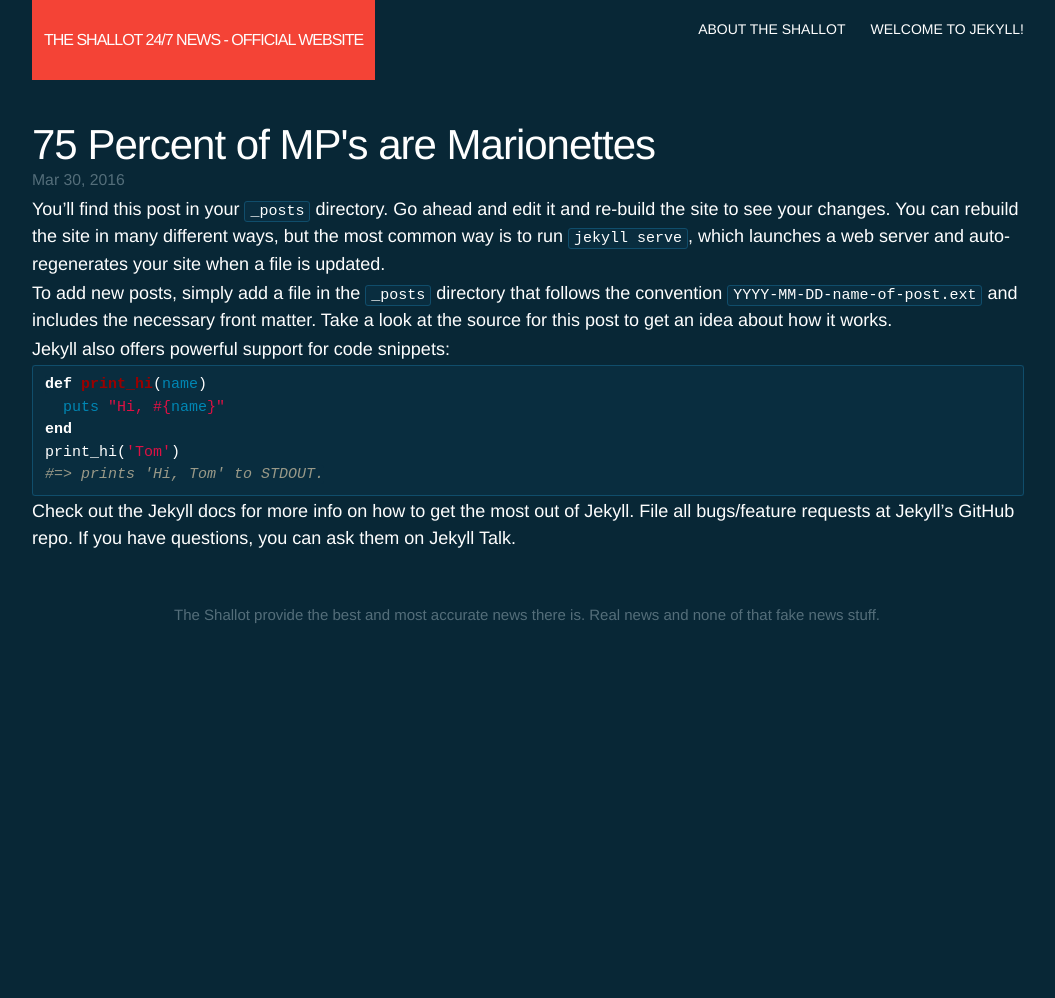
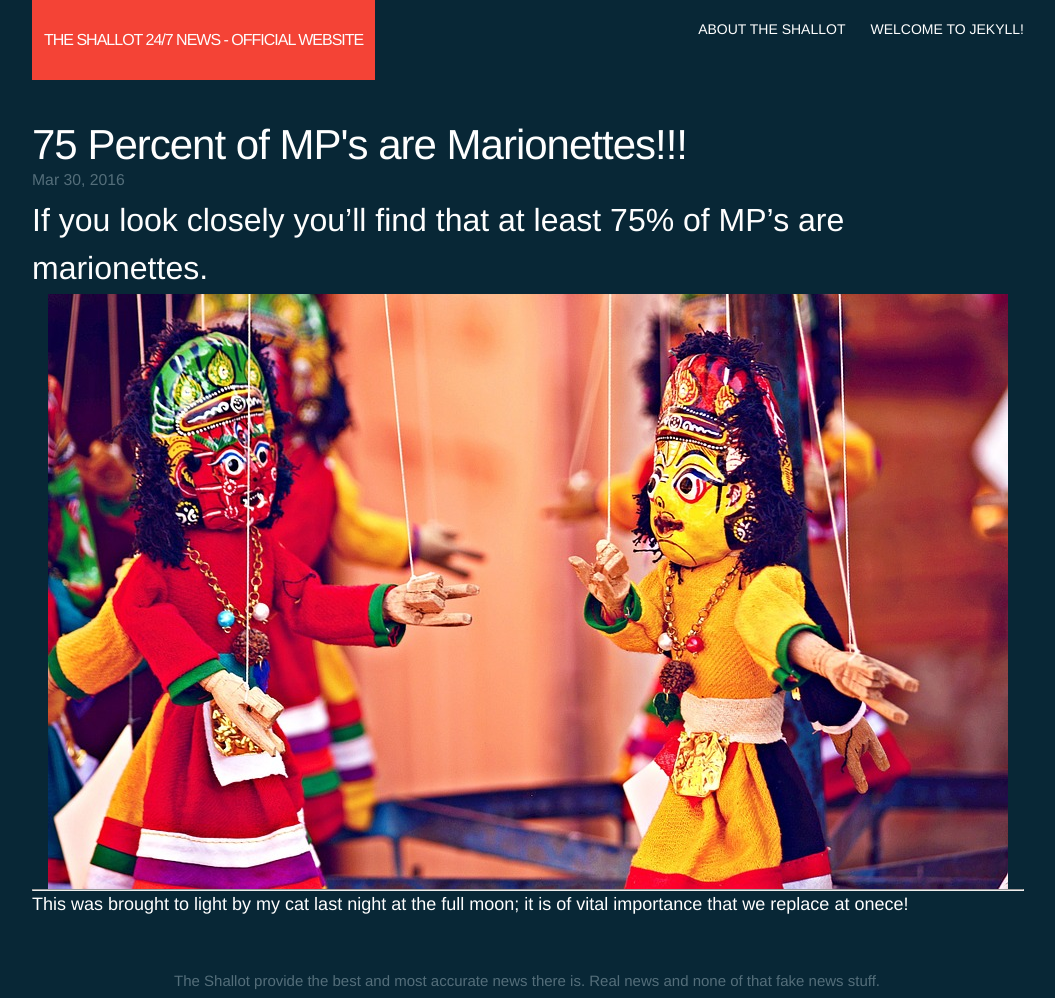
Before and after one commit to l3d-remote/theshallot, a Jekyll site: the page built from _posts/2019-03-25-75-percent-of-mps-marionettes.markdown, in a window 1280 px wide. Shown: the whole page, without its empty margins (112-1167 px from the left). Built offline with Jekyll 4.4.1, drawn with Linux system fonts in a browser that asks for light colours; before the commit the page ends 900 px from its top, so only the background shows below that.

Commit message:
Update 2019-03-25-75-percent-of-mps-marionettes.markdown

```diff
--- a/_posts/2019-03-25-75-percent-of-mps-marionettes.markdown
+++ b/_posts/2019-03-25-75-percent-of-mps-marionettes.markdown
@@ -1,28 +1,14 @@
 ---
 layout: post
-title:  "75 Percent of MP's are Marionettes"
+title:  "75 Percent of MP's are Marionettes!!!"
 color:  green
 width:   4
 height:  2
 date:   2016-03-30 11:31:49 +0200
 categories: jekyll update
 ---
-You’ll find this post in your `_posts` directory. Go ahead and edit it and re-build the site to see your changes. You can rebuild the site in many different ways, but the most common way is to run `jekyll serve`, which launches a web server and auto-regenerates your site when a file is updated.
-
-To add new posts, simply add a file in the `_posts` directory that follows the convention `YYYY-MM-DD-name-of-post.ext` and includes the necessary front matter. Take a look at the source for this post to get an idea about how it works.
-
-Jekyll also offers powerful support for code snippets:
-
-{% highlight ruby %}
-def print_hi(name)
-  puts "Hi, #{name}"
-end
-print_hi('Tom')
-#=> prints 'Hi, Tom' to STDOUT.
-{% endhighlight %}
-
-Check out the [Jekyll docs][jekyll-docs] for more info on how to get the most out of Jekyll. File all bugs/feature requests at [Jekyll’s GitHub repo][jekyll-gh]. If you have questions, you can ask them on [Jekyll Talk][jekyll-talk].
-
-[jekyll-docs]: http://jekyllrb.com/docs/home
-[jekyll-gh]:   https://github.com/jekyll/jekyll
-[jekyll-talk]: https://talk.jekyllrb.com/
+If you look closely you’ll find that at least 75% of MP's are marionettes.
+---
+<div style="text-align:center"><img src ="/assets/brexit/marionettes.jpg" /></div>
+---
+This was brought to light by my cat last night at the full moon; it is of vital importance that we replace at onece!
```
